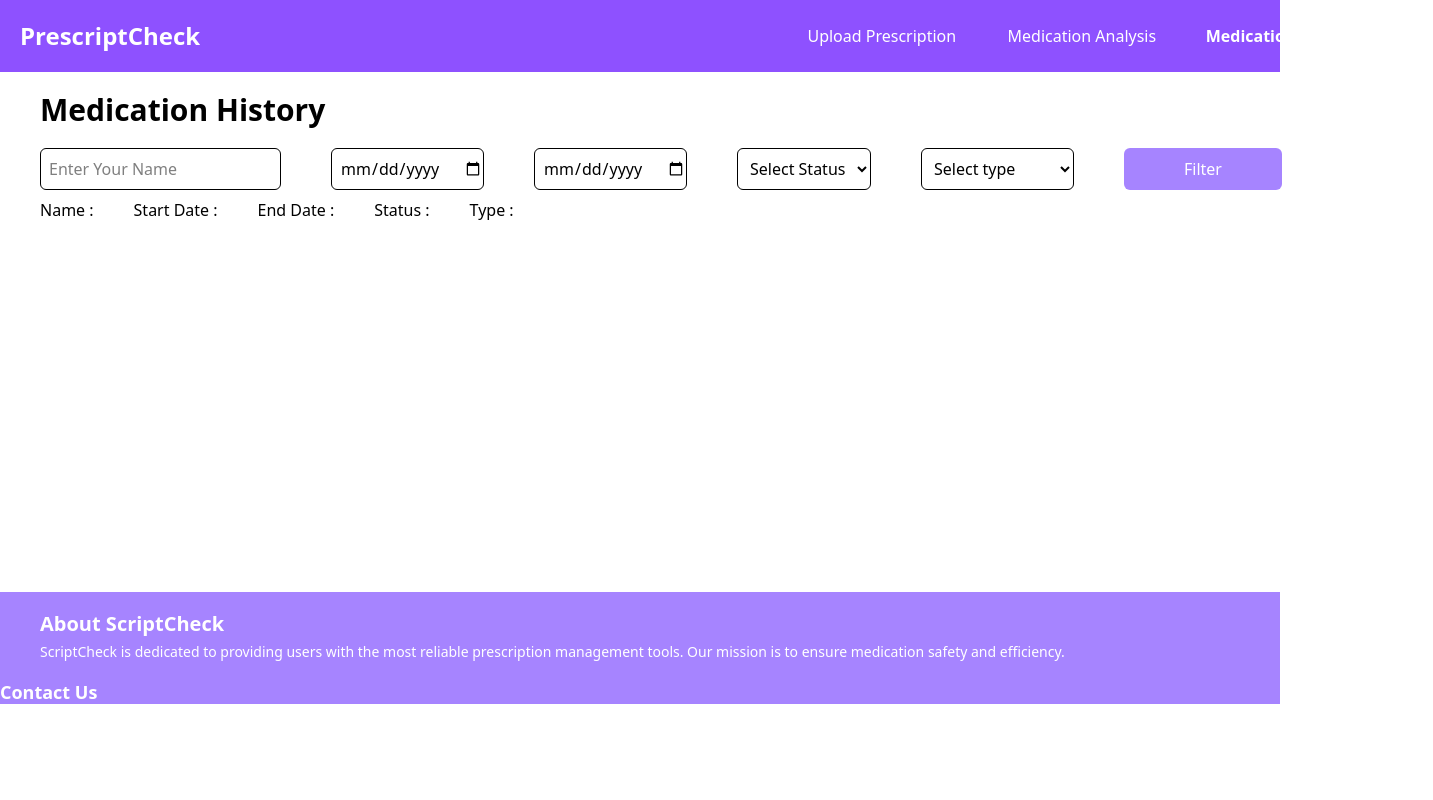
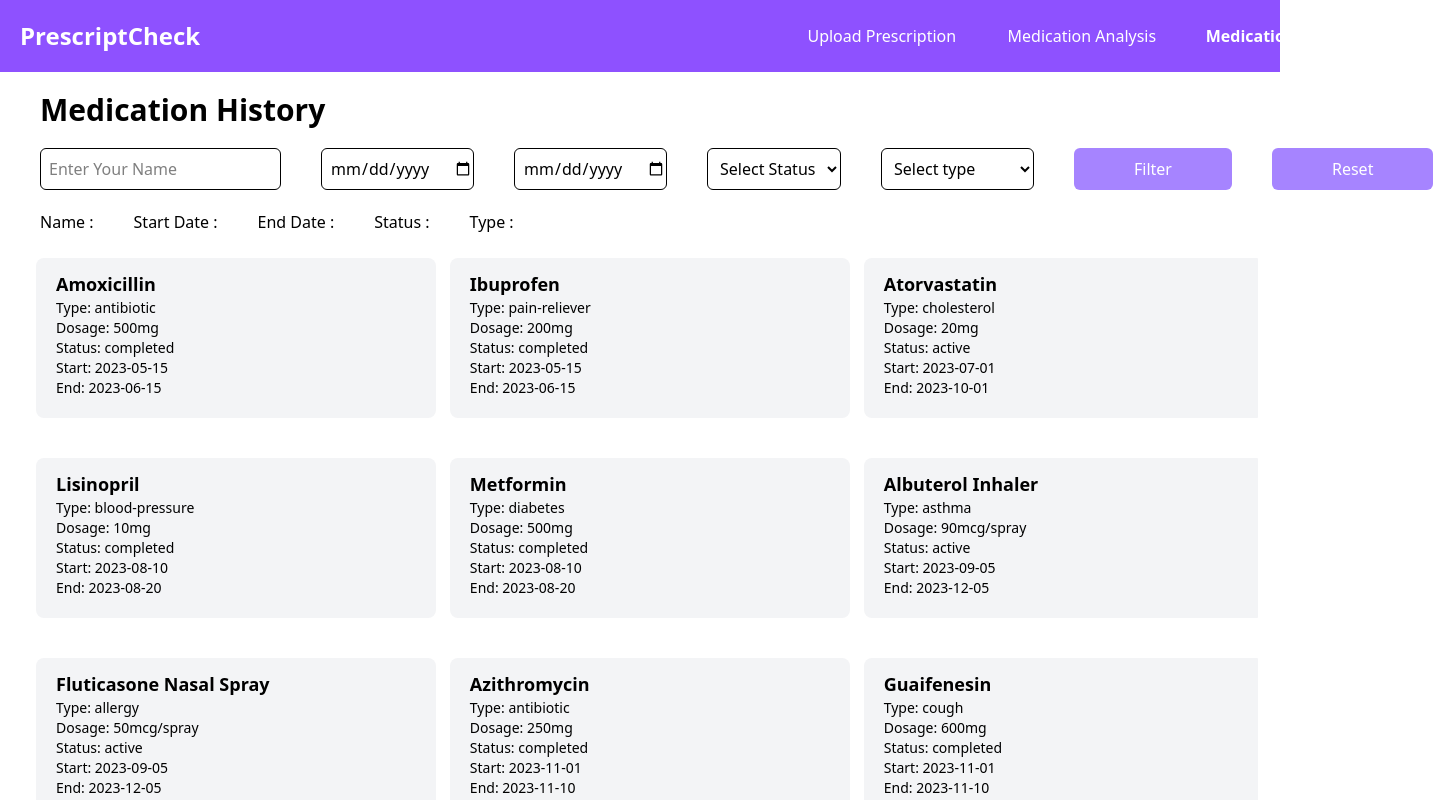
Before and after one commit to ad1tyq/PrescriptCheck, a React (Vite) app in the folder frontend/: page /history in a window 1280 px wide. Shown: the top 800 px of the page, 1433 px wide, since content can reach past the window. Built offline with nearby package versions, Linux system fonts and the light colour scheme.

Commit message:
history page made

```diff
--- a/frontend/src/components/historyCard.jsx
+++ b/frontend/src/components/historyCard.jsx
@@ -1,44 +1,69 @@
-import React, {useState} from "react";
+import React, { useState } from "react";
 import MedicineTypeDropdown from "./medicinetype.jsx";
 import MedicineStatusDropdown from "./medicineStatus.jsx";
-import {StartDate, EndDate} from "./medicineDate.jsx";
+import { StartDate, EndDate } from "./medicineDate.jsx";
 import InputName from "./medicineUserName";
+import prescriptionHistory from "../../data/history.js";
 function History() {
     const [nameStore, setNameStore] = useState(""); const [nameS, setNameS] = useState("");
     const [sDateStore, setSDateStore] = useState(""); const [sDateS, setSDateS] = useState("");
     const [eDateStore, setEDateStore] = useState(""); const [eDateS, setEDateS] = useState("");
     const [medStatus, setMedStatus] = useState(""); const [medStatus1, setMedStatus1] = useState("");
     const [selectedType, setSelectedType] = useState(""); const [selectedType1, setSelectedType1] = useState("");
+    const [filterHistory, setFilterHistory] = useState(null);
     let filterData = {
-        name : nameStore,
-        startdate : sDateStore,
-        enddate : eDateStore,
-        status : medStatus,
-        type : selectedType,
+        name: nameStore,
+        startdate: sDateStore,
+        enddate: eDateStore,
+        status: medStatus,
+        type: selectedType,
     }
-    function onChangeFilter(){
+    function onChangeFilter() {
         setNameS(nameStore); setNameStore('');
-        setSDateS(sDateStore); setEDateStore('')
-        setEDateS(eDateStore); setSDateStore('')
-        setMedStatus1(medStatus); setMedStatus('')
-        setSelectedType1(selectedType); setSelectedType('')
-
+        setSDateS(sDateStore); setEDateStore('');
+        setEDateS(eDateStore); setSDateStore('');
+        setMedStatus1(medStatus); setMedStatus('');
+        setSelectedType1(selectedType); setSelectedType('');
+        setFilterHistory(1)
         console.log("filter data : ", filterData)  // consoling the filter data
     }
+    function resetFilter(){
+        setFilterHistory(null);
+    }
+    const HistoryCard = ({ name, type, dosage, status, start, end }) => {
+        // individual card
         return (
             <>
-        <div className="flex gap-12.5 px-10">
+                <div className="w-[25rem] rounded-lg overflow-y-scroll h-auto bg-gray-100 p-5 pt-3"
+                style={{ scrollbarWidth: "none" }}>
+                    <h1 className="font-bold text-lg">{name}</h1>
+                    <p className="text-sm">Type: {type}</p>
+                    <p className="text-sm">Dosage: {dosage}</p>
+                    <p className="text-sm">Status: {status}</p>
+                    <p className="text-sm">Start: {start}</p>
+                    <p className="text-sm">End: {end}</p>
+                </div>
+            </>
+        )
+    }
+
+    return (
+        <>
+            <div className="flex gap-10 px-10">
                 <InputName nameStore={nameStore} setNameStore={setNameStore} />
-            <StartDate sDateStore={sDateStore} setSDateStore={setSDateStore}/>
-            <EndDate eDateStore={eDateStore} setEDateStore={setEDateStore}/>
-            <MedicineStatusDropdown medStatus={medStatus} setMedStatus={setMedStatus}/>
-            <MedicineTypeDropdown selectedType={selectedType} setType={setSelectedType}/>
+                <StartDate sDateStore={sDateStore} setSDateStore={setSDateStore} />
+                <EndDate eDateStore={eDateStore} setEDateStore={setEDateStore} />
+                <MedicineStatusDropdown medStatus={medStatus} setMedStatus={setMedStatus} />
+                <MedicineTypeDropdown selectedType={selectedType} setType={setSelectedType} />
                 <button onClick={onChangeFilter}
                     className="bg-violet-400 hover:bg-violet-500 duration-300 text-white px-15 cursor-pointer rounded-md">
                     Filter</button>
+                <button onClick={resetFilter}
+                    className="bg-violet-400 hover:bg-violet-500 duration-300 text-white px-15 cursor-pointer rounded-md">
+                    Reset</button>
             </div>
             {filterData && (
-            <div className="px-10 flex gap-10 mt-2">
+                <div className="px-10 flex gap-10 mt-5 -mb-4">
                     <p>Name : {nameS}</p>
                     <p>Start Date : {sDateS}</p>
                     <p>End Date : {eDateS}</p>
@@ -46,6 +71,48 @@ function History() {
                     <p>Type : {selectedType1}</p>
                 </div>
             )}
+            {filterData && filterHistory===null && (
+                <>
+                    {/* card container */}
+                    <div className="grid grid-cols-3 mx-4 rounded-lg overflow-x-scroll w-[97%] gap-10 py-10 px-5"
+                        style={{ scrollbarWidth: 'none' }}>
+                        {/* mapping array data for each card */}
+                        {prescriptionHistory.map((card) => (
+                            card.medicines.map((medata) => (
+                                <HistoryCard key={`${card.id}-${medata.name}`}
+                                name={medata.name} type={medata.type} dosage={medata.dosage} status={medata.status}
+                                start={card.startDate} end={card.endDate} />
+                            ))
+                        ))}
+                    </div>
+                </>
+            )}
+            {filterData && filterHistory && (
+                <>
+                    {/* card container */}
+                    <div className="grid grid-cols-3 mx-4 rounded-lg overflow-x-scroll w-[97%] gap-10 py-10 px-5"
+                        style={{ scrollbarWidth: 'none' }}>
+                        {/* mapping array data for each card */}
+                        {prescriptionHistory.map((card) => (
+                            card.medicines.map((medata) => {
+                                const startDateOb1 = new Date(sDateS);
+                                const startDateOb = new Date(card.startDate);
+                                const endDateOb = new Date(card.endDate);
+                                const endDateOb1 = new Date(eDateS);
+                                return(
+                                selectedType1 === medata.type &&
+                                startDateOb1 <= startDateOb &&
+                                endDateOb1 >= endDateOb &&
+                                medStatus1 === medata.status ?
+                                <HistoryCard key={`${card.id}-${medata.name}`}
+                                name={medata.name} type={medata.type} dosage={medata.dosage} status={medata.status}
+                                start={card.startDate} end={card.endDate} /> : <></>
+                                )
+                        })
+                        ))}
+                    </div>
+                </>
+            )}
         </>
     )
 }
```
Lines whose indentation alone changed are shown as unchanged.
